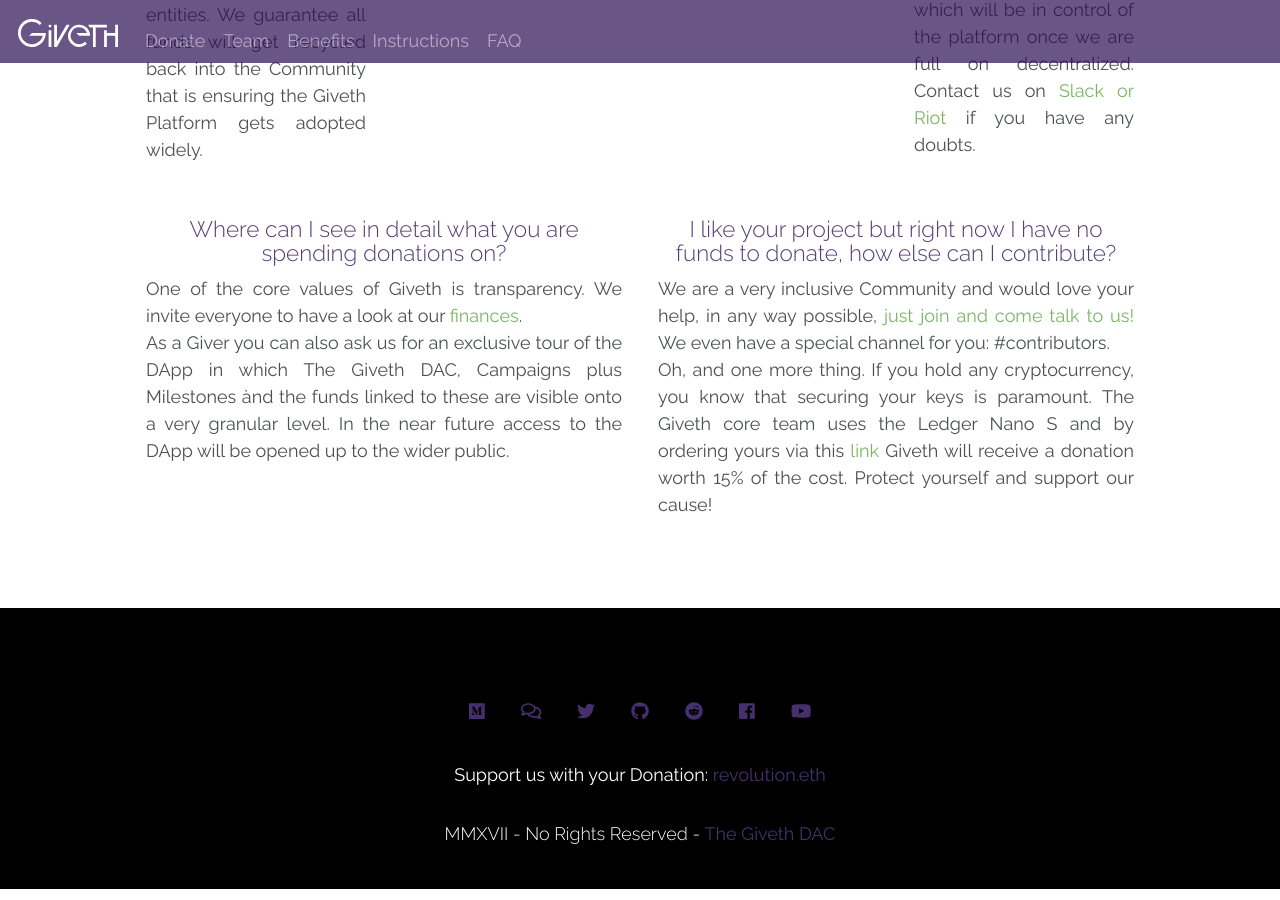
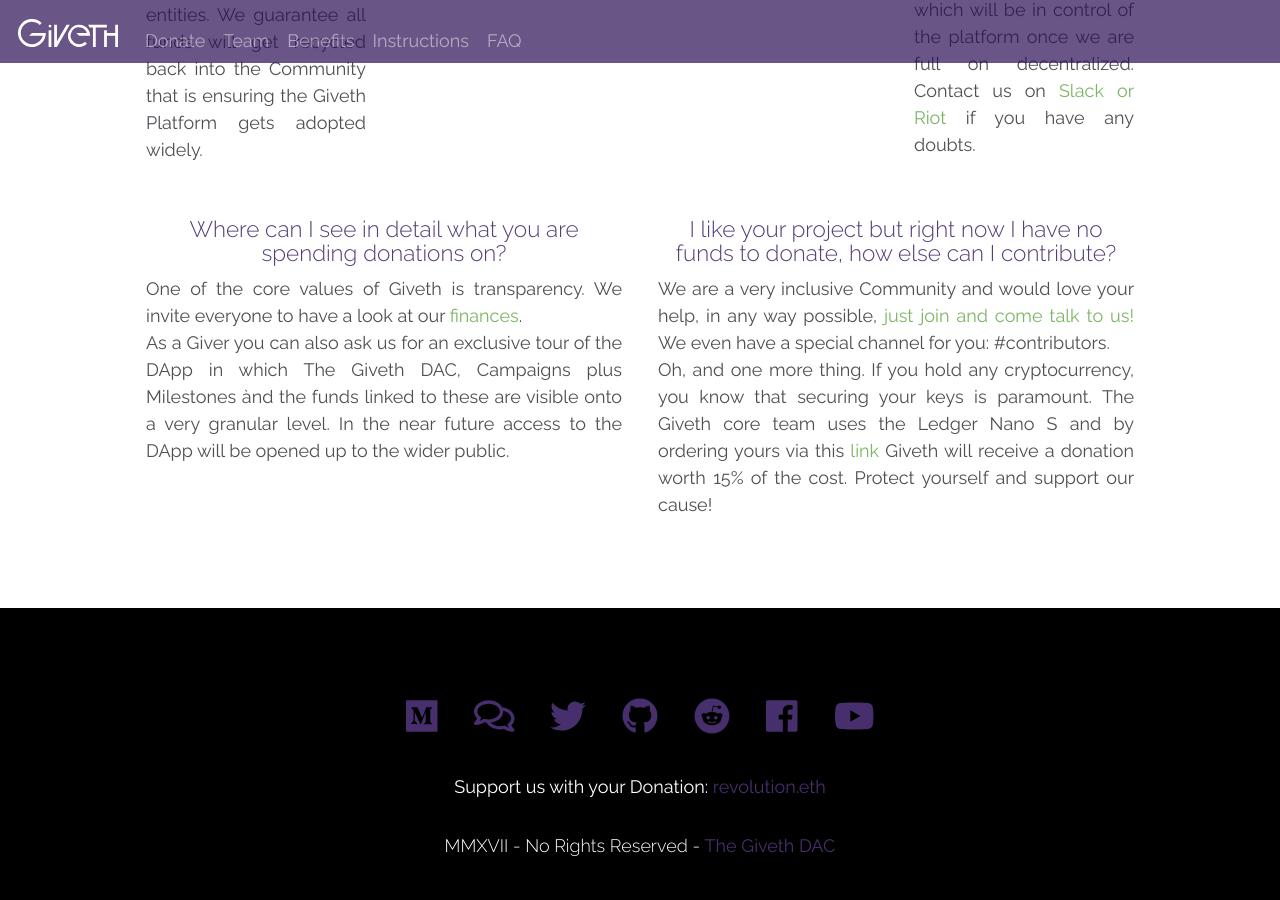
Before and after one commit to Giveth/website, a Jekyll site: the page built from donate/index.html, in a window 1280 px wide and 900 px high, scrolled down 2581 px. Built offline with Jekyll 4.4.1, drawn with Linux system fonts in a browser that asks for light colours; nearby versions of some CDN libraries; a script that is not in the unit is left out.

Commit message:
fixed footer color and icon-size

```diff
--- a/_includes/footer.html
+++ b/_includes/footer.html
@@ -3,43 +3,43 @@
 
     {% if site.medium %}
       <li>
-        <a href="{{ site.medium }}"><i class="fab fa-medium"></i></a>
+        <a href="{{ site.medium }}"><i class="fab fa-medium fa-2x"></i></a>
       </li>
     {% endif %}
 
     {% if site.join %}
       <li>
-        <a href="{{ site.join }}"><i class="far fa-comments"></i></a>
+        <a href="{{ site.join }}"><i class="far fa-comments fa-2x"></i></a>
       </li>
     {% endif %}
 
     {% if site.twitter_username %}
       <li>
-        <a href="https://twitter.com/{{ site.twitter_username }}"><i class="fab fa-twitter"></i></a>
+        <a href="https://twitter.com/{{ site.twitter_username }}"><i class="fab fa-twitter fa-2x"></i></a>
       </li>
     {% endif %}
 
     {% if site.github_username %}
       <li>
-          <a href="https://github.com/{{ site.github_username }}"><i class="fab fa-github"></i></a>
+          <a href="https://github.com/{{ site.github_username }}"><i class="fab fa-github fa-2x"></i></a>
       </li>
     {% endif %}
 
     {% if site.reddit %}
       <li>
-          <a href="https://reddit.com/r/{{ site.reddit }}"><i class="fab fa-reddit"></i></a>
+          <a href="https://reddit.com/r/{{ site.reddit }}"><i class="fab fa-reddit fa-2x"></i></a>
       </li>
     {% endif %}
 
     {% if site.facebook_username %}
       <li>
-          <a href="https://facebook.com/{{ site.facebook_username }}"><i class="fab fa-facebook"></i></a>
+          <a href="https://facebook.com/{{ site.facebook_username }}"><i class="fab fa-facebook fa-2x"></i></a>
       </li>
     {% endif %}
 
     {% if site.youtube %}
       <li>
-          <a href="{{ site.youtube }}"><i class="fab fa-youtube"></i></a>
+          <a href="{{ site.youtube }}"><i class="fab fa-youtube fa-2x"></i></a>
       </li>
     {% endif %}
 
--- a/css/donations.scss
+++ b/css/donations.scss
@@ -137,9 +137,3 @@
 #faq {
    padding-top: 10vh;
 }
-
-#footer {
-  a {
-    color: #472F6D;
-  }
-}
--- a/css/main.scss
+++ b/css/main.scss
@@ -182,6 +182,10 @@
   .fa {
     font-size: 2rem;
     color: white;
+  }
+
+  a {
+      color: #472F6D;
   }
 
   li {
```
Also changed, not shown: _includes/footer-join.html (+6 -6 lines).
